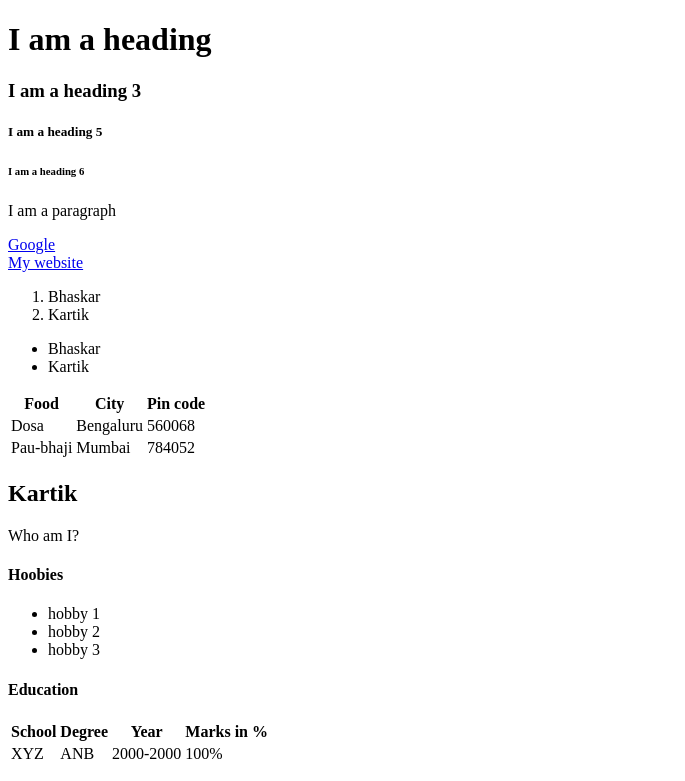
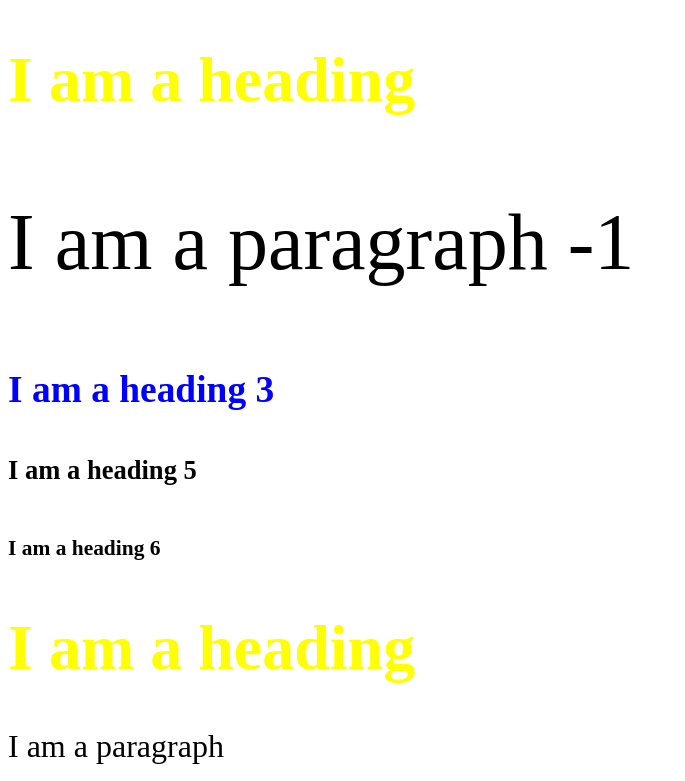
Before and after one commit to bhaskarkrp/Tutoring, a plain HTML site: page Classes/HTML/hello.html in a window 1280 px wide. Shown: the top 781 px of the page, without its empty margins (0-685 px from the left). Drawn offline with Linux system fonts and the light colour scheme.

Commit message:
CSS class-1

```diff
--- /dev/null
+++ b/Classes/CSS/index.css
@@ -0,0 +1,79 @@
+/* css -> cascading style sheet */
+
+/* three ways
+    external css => always prefer this | maintainbility, code readable
+    internal css => when task is small
+    inline css => override properties
+
+    priority -> inline css > internal css > external css
+
+    priority (class, id, tag) -> id > class > tag
+
+syntax css
+    slector { property: value}
+
+combinators -> A CSS selector can contain more than one simple selector. Between the simple selectors, we can include a combinator.
+    four ways
+        1. desendant selectors (div h1{})
+        2. child selectors
+        3. Adjacent selectors
+        4. Global sibling selectors
+
+*/
+
+/* Adjacent */
+div + p {
+  /*  first p inside div*/
+  font-weight: bold;
+  color: aqua;
+  font-size: 2rem;
+}
+/* desendant */
+div h1 {
+  /* propety apply */
+}
+/* child */
+div > h1 {
+  /*  all h1 inside div */
+}
+/* Global */
+div ~ h1 {
+  /* all h1 that are next sibling of div */
+}
+
+div {
+  font-size: xx-large;
+}
+
+#h1-heading {
+  font-weight: bold;
+  color: yellow;
+}
+
+h1 {
+  color: aqua;
+}
+
+.h3-class {
+  color: blue;
+}
+
+.table-container {
+  border: 1px solid brown;
+}
+
+.table-heading {
+  background-color: aqua;
+  border: 1px solid rgb(205, 15, 15);
+}
+
+.container-class {
+  border: 1px solid gray;
+  display: flex;
+  gap: 10px;
+  flex-wrap: wrap;
+  text-align: center;
+  justify-content: center;
+}
+
+/* flex | grid | rem | px | % */
--- a/Classes/HTML/hello.html
+++ b/Classes/HTML/hello.html
@@ -12,14 +12,22 @@
 <html> <!-- HTMl start here -->
         <head>
             <title>First HTML Page</title>
+            <link rel="stylesheet" href="../CSS/index.css">
             <!-- SEO, link CSS  -->
         </head>
+        <style>
+            div{
+                border-radius: 30%;
+            }
+        </style>
         <body>
             <div>
-                <h1>I am a heading</h1>
-                <h3>I am a heading 3 </h3>
+                <h1 id="h1-heading">I am a heading</h1>
+                <p style="font-size: 5rem;">I am a paragraph -1</p>
+                <h3 class="h3-class">I am a heading 3 </h3>
                 <h5>I am a heading 5</h5>
                 <h6>I am a heading 6</h6>
+                <h1 id="h1-heading">I am a heading</h1>
                 <p>I am a paragraph</p>
             </div>
 
@@ -48,8 +56,8 @@
                 <!-- Tables -->
                 <!-- heading1 | heading2 | heading3 | heading4
                     data1    | data2    | data3    | data4 -->
-                <table>
-                    <tr>
+                <table class="table-container">
+                    <tr class="table-heading">
                         <th>Food</th>
                         <th>City</th>
                         <th>Pin code</th>
```
